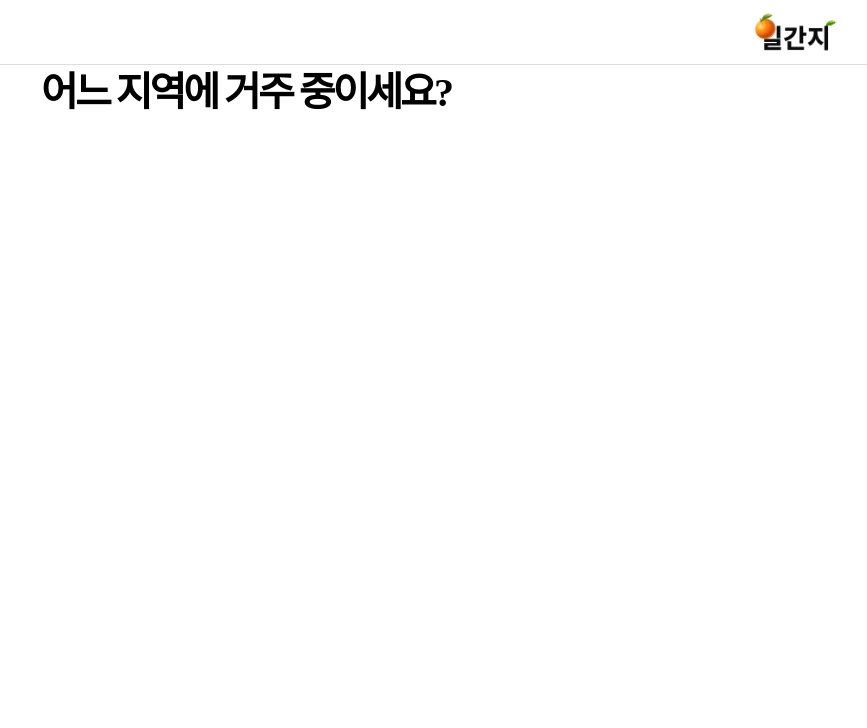
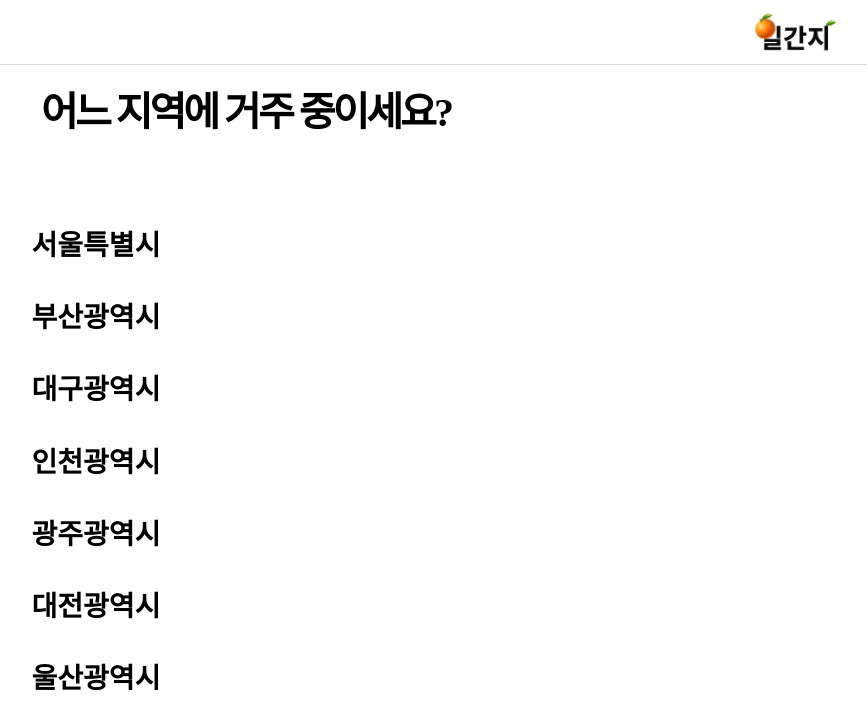
Before and after one commit to kookmin-sw/capstone-2022-39, a Next.js app in the folder src/frontend/: page /nodes/city in a window 1280 px wide. Shown: the top 728 px of the page, without its empty margins (394-1261 px from the left). Built offline with nearby package versions, Linux system fonts and the light colour scheme; no server answers.

Commit message:
Add files via upload

```diff
--- a/src/frontend/pages/nodes/city.tsx
+++ b/src/frontend/pages/nodes/city.tsx
@@ -3,6 +3,7 @@ import React, { useEffect, useState } from "react";
 import { cityAtom, city1Atom, city2Atom, citydataAtom } from "../../atoms";
 import { useRecoilState } from "recoil";
 import { useRouter } from "next/router";
+import address from"../../api/address.json";
 
 
 export default function City(){
@@ -11,11 +12,16 @@ export default function City(){
 
     const [cityData, setCityData] = useRecoilState(citydataAtom);
 
+    // const getData = async() => {
+    //     const json = await(await fetch('https://cors-anywhere.herokuapp.com/https://addr-info.s3.ap-northeast-2.amazonaws.com/address.json')).json();
+
+    //     setCityData(json);
+    //   };
+
     const getData = async() => {
-        const json = await(await fetch('https://cors-anywhere.herokuapp.com/https://addr-info.s3.ap-northeast-2.amazonaws.com/address.json')).json();
-
+        const json = JSON.parse(JSON.stringify(address));
         setCityData(json);
-      };
+    };
 
 
     useEffect(()=>{getData()},[]);
@@ -89,7 +95,7 @@ const Contents = styled.div`
 `;
 const Block1 = styled.div`
     height: 100px;
-`;
+    `;
 
 
 const Block2 = styled.div`
@@ -110,6 +116,7 @@ const Question = styled.div`
     font-weight: bold;
     animation-name: ${Animation};
     animation-duration: 1s;
+    padding: 20px;;
 `;
 
 /* const Question = styled.span<{disable: boolean}>`
@@ -128,6 +135,7 @@ const Choice = styled.span`
 `;
 
 const Answer = styled.span<{disable: boolean}>`
+    padding: 10px;
     font-size: 50px;
     font-weight: bold;
     display: ${p => p.disable ? 'initial' : 'none'};
```
